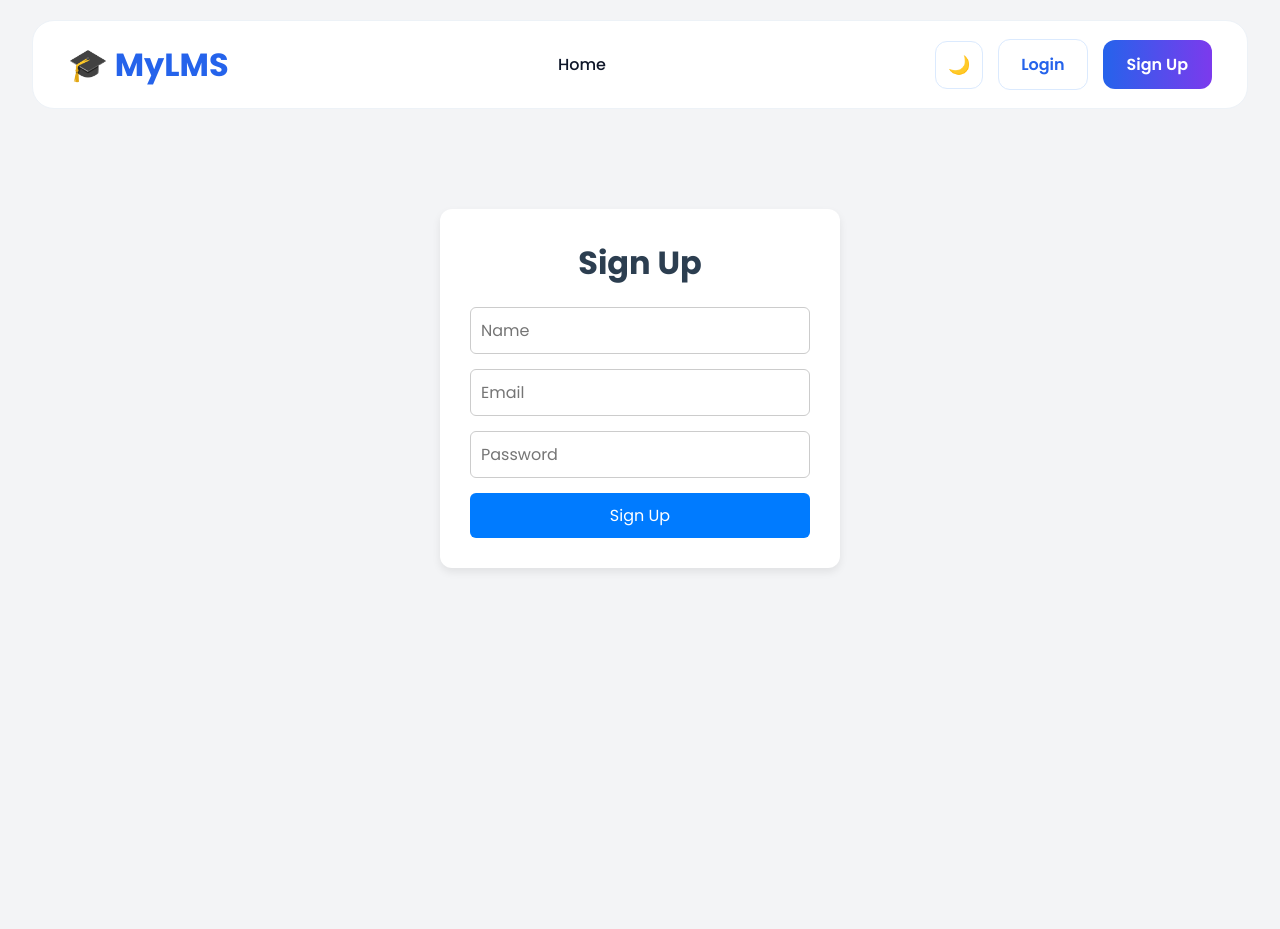
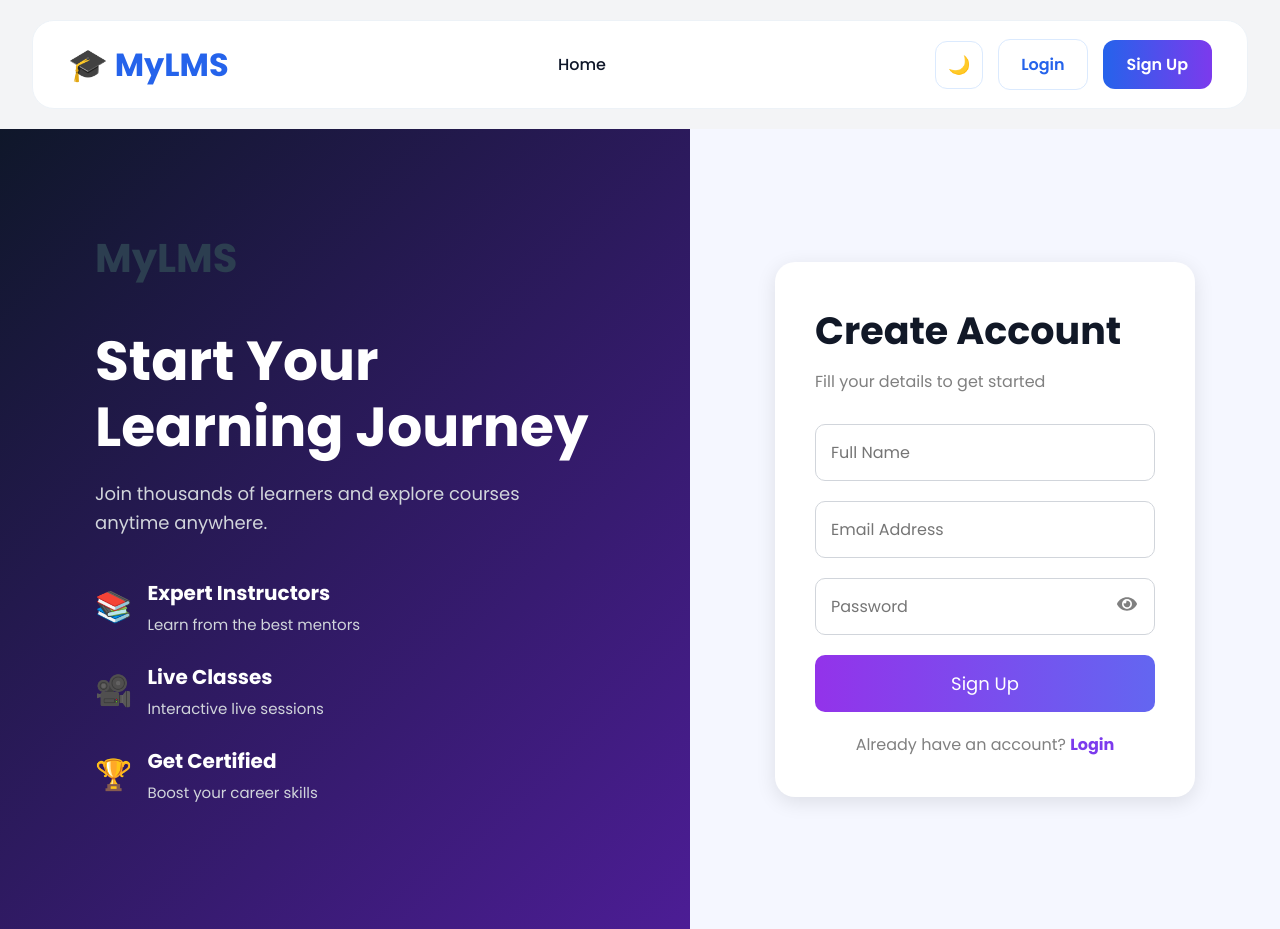
Before and after one commit to sairajnagula123/lms-app, a React (Create React App) app in the folder client/: page /signup in a window 1280 px wide. Before the commit the page ends 800 px from the top, so only its background shows below. Built offline with nearby package versions, Linux system fonts and the light colour scheme.

Commit message:
updated sigup

```diff
--- a/client/src/pages/Signup.jsx
+++ b/client/src/pages/Signup.jsx
@@ -1,13 +1,13 @@
 import { useState } from "react";
+import axios from "axios";
 import { useNavigate } from "react-router-dom";
-import { toast } from "react-toastify";
-import axios from "axios";
+import { FaEye, FaEyeSlash } from "react-icons/fa";
 
 import "../styles/Signup.css";
 
 function Signup() {
 
-  const navigate = useNavigate();
+  const [showPassword, setShowPassword] = useState(false);
 
   const [form, setForm] = useState({
     name: "",
@@ -17,17 +17,26 @@ function Signup() {
 
   const [loading, setLoading] = useState(false);
 
+  const [error, setError] = useState("");
+
+  const navigate = useNavigate();
+
   const handleChange = (e) => {
+
     setForm({
       ...form,
       [e.target.name]: e.target.value,
     });
+
   };
 
   const handleSubmit = async (e) => {
+
     e.preventDefault();
 
     setLoading(true);
+
+    setError("");
 
     try {
 
@@ -36,86 +45,205 @@ function Signup() {
         form
       );
 
-      // Success Toast
-      toast.success(res.data.msg || "Signup successful");
+      alert(res.data.msg);
 
-      // Clear Form
       setForm({
         name: "",
         email: "",
         password: "",
       });
 
-      // Redirect to login page
-      setTimeout(() => {
       navigate("/login");
-      }, 1500);
 
     } catch (err) {
 
-      console.error(err);
+      console.log(err);
 
-      // Backend Error
       if (err.response) {
-        toast.error(err.response.data.msg || "Signup failed");
-      }
 
-      // Network Error
-      else {
-        toast.error("Server error / Network issue");
+        setError(err.response.data.msg);
+
+      } else {
+
+        setError("Server Error");
+
       }
 
     } finally {
+
       setLoading(false);
+
     }
+
   };
 
   return (
-    <div className="auth-container">
 
-      <h1>Sign Up</h1>
+    <div className="signup-container">
 
-      <form
-        className="auth-form"
-        onSubmit={handleSubmit}
-      >
+      {/* LEFT SIDE */}
+
+      <div className="signup-left">
+
+        <div className="overlay">
+
+          <h1>MyLMS</h1>
+
+          <h2>
+            Start Your <br />
+            Learning Journey
+          </h2>
+
+          <p>
+            Join thousands of learners and explore
+            courses anytime anywhere.
+          </p>
+
+          <div className="feature">
+
+            <span>📚</span>
+
+            <div>
+              <h4>Expert Instructors</h4>
+              <p>Learn from the best mentors</p>
+            </div>
+
+          </div>
+
+          <div className="feature">
+
+            <span>🎥</span>
+
+            <div>
+              <h4>Live Classes</h4>
+              <p>Interactive live sessions</p>
+            </div>
+
+          </div>
+
+          <div className="feature">
+
+            <span>🏆</span>
+
+            <div>
+              <h4>Get Certified</h4>
+              <p>Boost your career skills</p>
+            </div>
+
+          </div>
+
+        </div>
+
+      </div>
+
+      {/* RIGHT SIDE */}
+
+      <div className="signup-right">
+
+        <div className="signup-card">
+
+          <h1>Create Account</h1>
+
+          <p className="subtitle">
+            Fill your details to get started
+          </p>
+
+          {error && (
+            <p className="error">
+              {error}
+            </p>
+          )}
+
+          <form onSubmit={handleSubmit}>
+
+            {/* NAME */}
 
             <input
+              type="text"
               name="name"
-          placeholder="Name"
+              placeholder="Full Name"
               value={form.name}
               onChange={handleChange}
+              autoComplete="off"
               required
             />
 
+            {/* EMAIL */}
+
             <input
+              type="email"
               name="email"
-          type="email"
-          placeholder="Email"
+              placeholder="Email Address"
               value={form.email}
               onChange={handleChange}
+              autoComplete="off"
               required
             />
 
+            {/* PASSWORD */}
+
+            <div className="password-box">
+
               <input
+                type={showPassword ? "text" : "password"}
                 name="password"
-          type="password"
                 placeholder="Password"
                 value={form.password}
                 onChange={handleChange}
+                autoComplete="off"
                 required
               />
+
+              <span
+                className="eye-icon"
+                onClick={() =>
+                  setShowPassword(!showPassword)
+                }
+              >
+
+                {showPassword
+                  ? <FaEyeSlash />
+                  : <FaEye />}
+
+              </span>
+
+            </div>
+
+            {/* BUTTON */}
 
             <button
               type="submit"
               disabled={loading}
             >
-          {loading ? "Signing Up..." : "Sign Up"}
+
+              {loading
+                ? "Signing Up..."
+                : "Sign Up"}
+
             </button>
 
           </form>
 
+          {/* LOGIN */}
+
+          <p className="login-text">
+
+            Already have an account?{" "}
+
+            <span
+              onClick={() => navigate("/login")}
+            >
+              Login
+            </span>
+
+          </p>
+
         </div>
+
+      </div>
+
+    </div>
+
   );
 }
 
--- a/client/src/styles/Signup.css
+++ b/client/src/styles/Signup.css
@@ -1,39 +1,207 @@
-.auth-container {
-  max-width: 400px;
-  margin: 100px auto;
-  padding: 30px;
-  background-color: #fff;
-  border-radius: 12px;
-  box-shadow: 0 4px 8px rgba(0, 0, 0, 0.08);
-  text-align: center;
+*{
+  margin: 0;
+  padding: 0;
+  box-sizing: border-box;
+  font-family: Arial, Helvetica, sans-serif;
 }
 
-.auth-form {
+.signup-container{
+  width: 100%;
+  height: 100vh;
+  display: flex;
+}
+
+/* LEFT SIDE */
+
+.signup-left{
+  flex: 1;
+  background: linear-gradient(135deg,#0f172a,#4c1d95);
+  color: white;
+  display: flex;
+  justify-content: center;
+  align-items: center;
+  padding: 50px;
+}
+
+.overlay{
+  max-width: 500px;
+}
+
+.overlay h1{
+  font-size: 40px;
+  margin-bottom: 40px;
+}
+
+.overlay h2{
+  font-size: 55px;
+  line-height: 1.2;
+  margin-bottom: 20px;
+}
+
+.overlay p{
+  font-size: 18px;
+  color: #d1d5db;
+  margin-bottom: 40px;
+  line-height: 1.6;
+}
+
+.feature{
+  display: flex;
+  align-items: center;
+  margin-bottom: 25px;
+  gap: 15px;
+}
+
+.feature span{
+  font-size: 30px;
+}
+
+.feature h4{
+  font-size: 20px;
+  margin-bottom: 5px;
+}
+
+.feature p{
+  margin: 0;
+  font-size: 15px;
+}
+
+/* RIGHT SIDE */
+
+.signup-right{
+  flex: 1;
+  background: #f5f7ff;
+  display: flex;
+  justify-content: center;
+  align-items: center;
+}
+
+.signup-card{
+  width: 420px;
+  background: white;
+  padding: 40px;
+  border-radius: 20px;
+  box-shadow: 0px 5px 20px rgba(0,0,0,0.1);
+}
+
+.signup-card h1{
+  font-size: 38px;
+  margin-bottom: 10px;
+  color: #111827;
+}
+
+.subtitle{
+  color: gray;
+  margin-bottom: 30px;
+}
+
+.signup-card form{
   display: flex;
   flex-direction: column;
 }
 
-.auth-form input {
-  padding: 10px;
-  margin-bottom: 15px;
-  border: 1px solid #ccc;
-  border-radius: 6px;
+/* INPUTS */
+
+.signup-card input{
+  width: 100%;
+  padding: 15px;
+  margin-bottom: 20px;
+  border: 1px solid #d1d5db;
+  border-radius: 10px;
+  font-size: 16px;
+  outline: none;
 }
 
-.auth-form button {
-  padding: 10px;
-  background-color: #007bff;
-  color: white;
-  border: none;
-  border-radius: 6px;
-  cursor: pointer;
-  transition: background 0.3s ease;
+.signup-card input:focus{
+  border-color: #7c3aed;
+  box-shadow: 0px 0px 5px rgba(124,58,237,0.4);
 }
 
-.auth-form button:hover {
-  background-color: #0056b3;
+/* PASSWORD BOX */
+
+.password-box{
+  position: relative;
+  width: 100%;
 }
-.error {
+
+.password-box input{
+  padding-right: 55px;
+}
+
+/* EYE ICON */
+
+.eye-icon{
+  position: absolute;
+  top: 35%;
+  right: 18px;
+  transform: translateY(-50%);
+  cursor: pointer;
+  color: gray;
+  font-size: 20px;
+  display: flex;
+  align-items: center;
+  justify-content: center;
+}
+
+/* REMOVE DEFAULT PASSWORD ICON */
+
+input::-ms-reveal,
+input::-ms-clear{
+  display: none;
+}
+
+/* BUTTON */
+
+.signup-card button{
+  padding: 15px;
+  border: none;
+  border-radius: 10px;
+  background: linear-gradient(to right,#9333ea,#6366f1);
+  color: white;
+  font-size: 18px;
+  cursor: pointer;
+  transition: 0.3s;
+}
+
+.signup-card button:hover{
+  transform: scale(1.02);
+}
+
+.error{
   color: red;
-  margin-bottom: 10px;
+  margin-bottom: 15px;
 }
+
+.login-text{
+  margin-top: 20px;
+  text-align: center;
+  color: gray;
+}
+
+.login-text span{
+  color: #7c3aed;
+  font-weight: bold;
+  cursor: pointer;
+}
+
+/* RESPONSIVE */
+
+@media(max-width:900px){
+
+  .signup-container{
+    flex-direction: column;
+  }
+
+  .signup-left{
+    padding: 30px;
+  }
+
+  .overlay h2{
+    font-size: 40px;
+  }
+
+  .signup-card{
+    width: 90%;
+  }
+
+}
```
Lines whose indentation alone changed are shown as unchanged.
